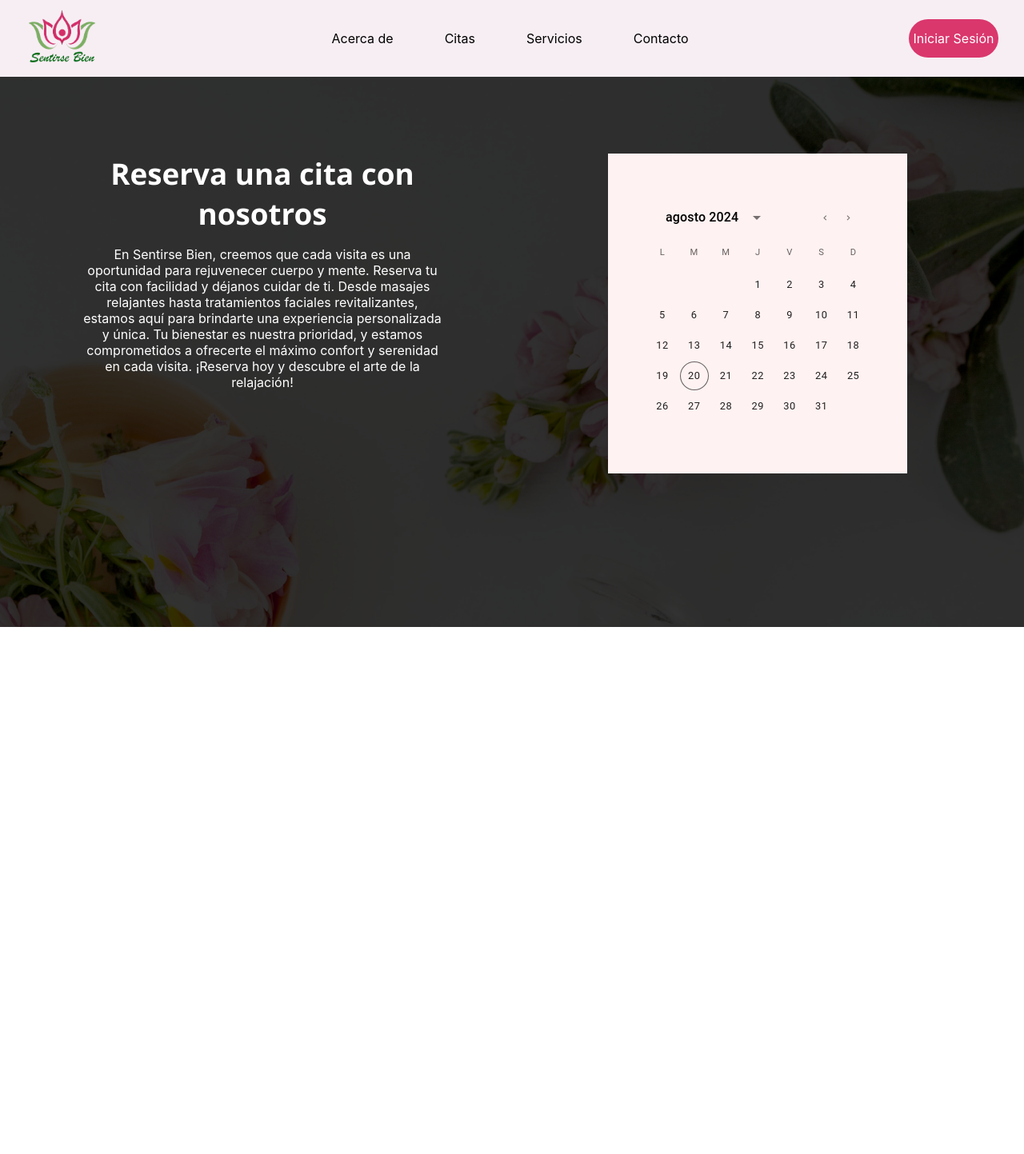
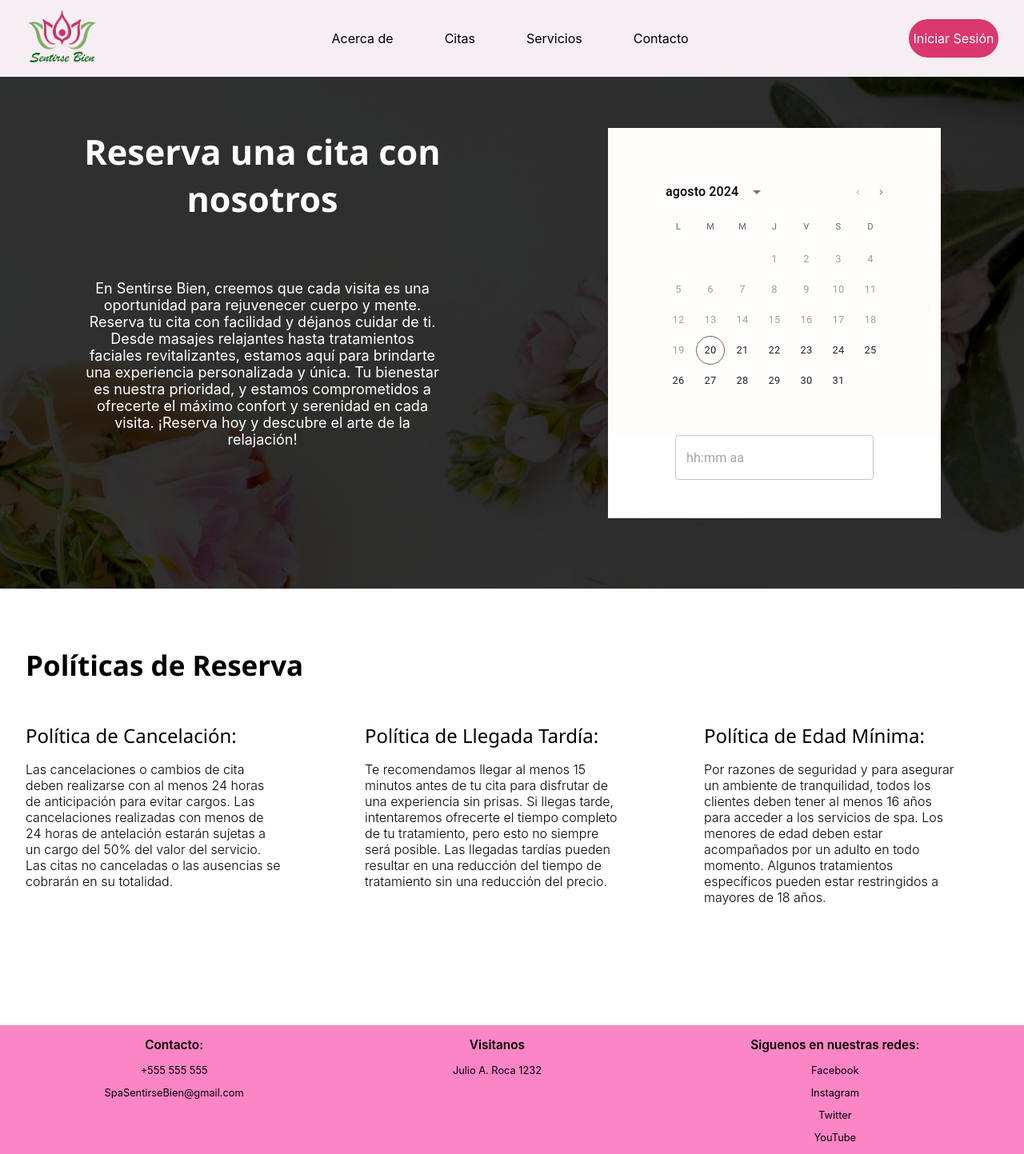
Before and after one commit to adrian98v/SentirseBien-Spa, a React (Create React App) app: page /citas in a window 1280 px wide. Shown: the whole page at 80% size. Before the commit the page ends 800 px from the top, so only its background shows below. Built offline with nearby package versions, Linux system fonts and the light colour scheme.

Commit message:
segundo commit

```diff
--- a/package.json
+++ b/package.json
@@ -14,6 +14,7 @@
     "dayjs": "^1.11.12",
     "react": "^18.3.1",
     "react-dom": "^18.3.1",
+    "react-router-dom": "^6.26.1",
     "react-scripts": "5.0.1",
     "styled-components": "^6.1.12",
     "web-vitals": "^2.1.4"
--- a/src/App.js
+++ b/src/App.js
@@ -1,13 +1,34 @@
 import './App.css';
 import Header from './Header.js'
 import Citas from './Citas.js'
+import {BrowserRouter as Router, Routes, Route} from 'react-router-dom'
+import {createContext, useEffect, useState} from 'react'
+
+
+export const DataContext = createContext()
 
 function App() {
   return (
-    <div className="App">
-      <Header></Header>
-      <Citas></Citas>
-    </div>
+    <DataContext.Provider>
+      <Router>
+
+        <div className="App">
+          <Routes>
+
+            <Route path="/citas" element={<>
+              <Header/>
+              <Citas/>
+            </>}/>
+
+
+          </Routes>
+
+        </div>
+
+      </Router>
+
+    </DataContext.Provider>
+
   );
 }
 
--- a/src/Citas.js
+++ b/src/Citas.js
@@ -2,13 +2,16 @@ import './citas.css'
 import { LocalizationProvider } from '@mui/x-date-pickers/LocalizationProvider';
 import { AdapterDayjs } from '@mui/x-date-pickers/AdapterDayjs';
 import { DateCalendar } from '@mui/x-date-pickers/DateCalendar';
+import { TimePicker } from '@mui/x-date-pickers/TimePicker';
 import dayjs from 'dayjs';
 import { useState } from 'react';
 import 'dayjs/locale/es';
+import Footer from './Footer.js'
+
 
 function Citas(){
 
-    const startOfYear = dayjs().startOf('year'); // Primer día del año actual
+    const startOfYear = dayjs(); // Primer día del año actual
 
     const [fechaReserva, setFechaReserva] = useState(dayjs())
 
@@ -33,16 +36,54 @@ function Citas(){
 
 
                 <div className='calendario'>
-                    <LocalizationProvider adapterLocale="es" dateAdapter={AdapterDayjs} id='calendario'>
-                        <DateCalendar id='custom-calendar'
-                        minDate={startOfYear} onChange={(newDate)=>{setFechaReserva(newDate)}}/>
+                    <div className='calendarioHora'>
+                        <LocalizationProvider adapterLocale="es" dateAdapter={AdapterDayjs} id='calendario'>
+                            <DateCalendar id='custom-calendar'
+                            minDate={startOfYear} onChange={(newDate)=>{setFechaReserva(newDate)}}/>
 
-                    </LocalizationProvider>
+                            <TimePicker ampm={true}></TimePicker>
+                        </LocalizationProvider>
+
+                    </div>
+
                 </div>
             </div>
 
 
-<div className="politicas"></div>
+            <div className="politicas">
+                <label>Políticas de Reserva</label>
+
+                <div className='politicas_container'>
+                    <div className='politica_cancelacion'>
+                        <label className='cancelacion_label'>Política de Cancelación:</label>
+                        <p className='cancelacion_parrafo'>Las cancelaciones o cambios de cita deben realizarse con al menos 24 horas de anticipación para evitar cargos.
+                            Las cancelaciones realizadas con menos de 24 horas de antelación estarán sujetas a un cargo del 50% del valor del servicio.
+                            Las citas no canceladas o las ausencias se cobrarán en su totalidad.
+                        </p>
+                    </div>
+
+                    <div className='politica_retraso'>
+                        <label className='retraso_label'>Política de Llegada Tardía:</label>
+                        <p className='retraso_parrafo'>Te recomendamos llegar al menos 15 minutos antes de tu cita para disfrutar de una experiencia sin prisas.
+                            Si llegas tarde, intentaremos ofrecerte el tiempo completo de tu tratamiento, pero esto no siempre será posible.
+                            Las llegadas tardías pueden resultar en una reducción del tiempo de tratamiento sin una reducción del precio.
+                        </p>
+                    </div>
+
+                    <div className='politica_edad'>
+                        <label className='edad_label'>Política de Edad Mínima:</label>
+                        <p className='edad_parrafo'>Por razones de seguridad y para asegurar un ambiente de tranquilidad, todos los clientes deben tener al menos 16 años para acceder a los servicios de spa.
+                             Los menores de edad deben estar acompañados por un adulto en todo momento.
+                            Algunos tratamientos específicos pueden estar restringidos a mayores de 18 años.
+                        </p>
+                    </div>
+                </div>
+            </div>
+
+
+            <Footer></Footer>
+
+
         </div>
 
     </div>
--- /dev/null
+++ b/src/Footer.js
@@ -0,0 +1,33 @@
+import './footer.css'
+
+function Footer(){
+    return <div className='orders_second_container'>
+
+    <div className='orders_second_container_one'>
+        <p className='orders_p'>Contacto:</p>
+        <p>+555 555 555</p>
+        <p>SpaSentirseBien@gmail.com</p>
+
+    </div>
+
+    <div className='orders_second_container_two'>
+        <p className='orders_p'>Visitanos</p>
+        <p>Julio A. Roca 1232</p>
+
+
+    </div>
+
+    <div className='orders_second_container_three'>
+        <p className='orders_p'>Siguenos en nuestras redes:</p>
+        <p>Facebook</p>
+        <p>Instagram</p>
+        <p>Twitter</p>
+        <p>YouTube</p>
+
+    </div>
+
+
+</div>
+}
+
+export default Footer
--- a/src/citas.css
+++ b/src/citas.css
@@ -4,28 +4,30 @@
     background-image: url('./assets/pexels-pixabay-161737.jpg');
     background-size: cover;
 
-    height: 43em;
+    height: 40em;
     z-index: 0;
+    min-width: 700px;
 }
 
 .fondo_oscuro{
     position: relative;
     background-color: black;
-    height: 40em;
+    height: 37em;
     padding-top: 3em;
     opacity: .8;
     z-index: 1;
+    min-width: 700px;
 }
 
 .citas_contenedor{
     position: relative;
-    top: -37em;
+    top: -36em;
     z-index: 2;
 }
 
 label{
     font-family:'Segoe UI', Tahoma, Geneva, Verdana, sans-serif ;
-    font-size: 2.3em;
+    font-size: 2.7em;
     font-weight: 600;
 
 }
@@ -33,8 +35,8 @@ label{
 #custom-calendar{
     margin: 0px;
     margin-right: 10%;
-    padding: 3em 3em 1em 3em;
-    background-color: rgb(255, 242, 242);
+    padding: 3em 3em 0 3em;
+    background-color: rgb(255, 252, 252);
 }
 
 #custom-calendar button{
@@ -48,7 +50,8 @@ label{
 .calendario{
     display: flex;
     justify-content: flex-end;
-
+    background-color: white;
+    padding-bottom: 3em;
 }
 
 .seccion_reservas{
@@ -62,6 +65,46 @@ label{
     width: 35%;
 }
 
-.seccion_reservas_parrafo{
+.seccion_reservas_parrafo p{
+    font-size: large;
+    margin-top: 4em;
+}
 
+.politicas{
+    margin-top: 10em;
+    text-align: left;
+    height: 28em;
+    margin-left: 2em;
 }
+
+.politicas label{
+    font-size:35px;
+}
+
+.politicas_container{
+    display: flex;
+    justify-content: space-between;
+    margin-top: 3em;
+}
+
+.politica_cancelacion{
+    max-width: 20em;
+}
+
+.politica_retraso{
+    max-width: 20em;
+}
+
+.politica_edad{
+    max-width: 20em;
+    margin-right: 5em;
+}
+
+.politicas_container label{
+    font-size: 1.5em;
+    font-weight: 400;
+}
+
+.politicas_container p{
+    font-weight: 300;
+}
--- /dev/null
+++ b/src/footer.css
@@ -0,0 +1,13 @@
+.orders_second_container{
+    display: flex;
+    justify-content: space-around;
+    height: min-content;
+    font-size: 0.8em;
+    margin-top: 2em;
+    background-color: rgb(252, 133, 198);
+}
+
+.orders_p{
+    font-weight: 600;
+    font-size: 1.2em;
+}
--- a/src/header.css
+++ b/src/header.css
@@ -5,6 +5,7 @@
     justify-content: space-between;
     align-items: center;
     padding: 0 2em 0 1em;
+    min-width: 650px;
 }
 
 .icono{
```
Also changed, not shown: src/appdeotro.js (added, +120 -0 lines), 2 other files (tests, documents, lock files or other folders).
